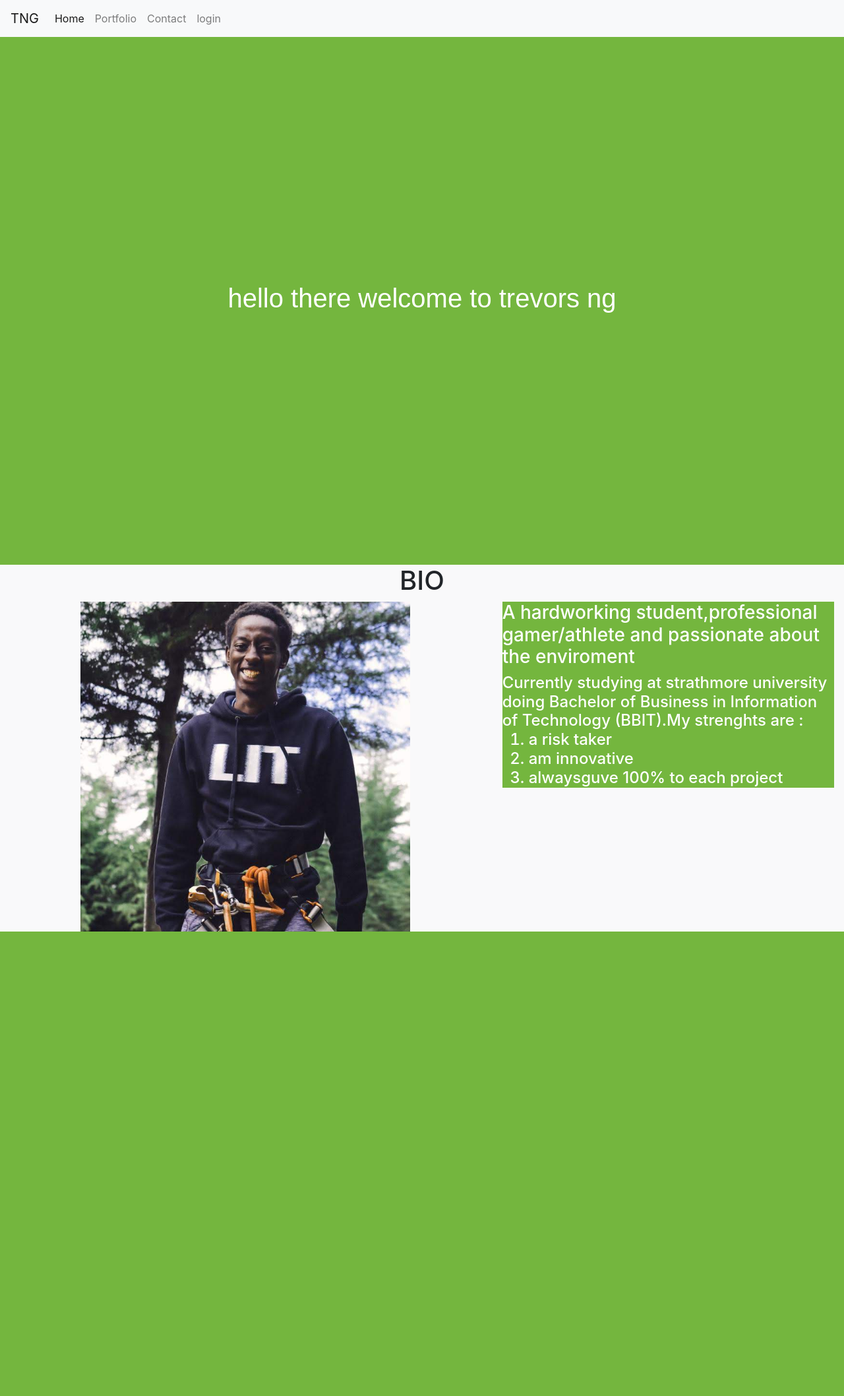
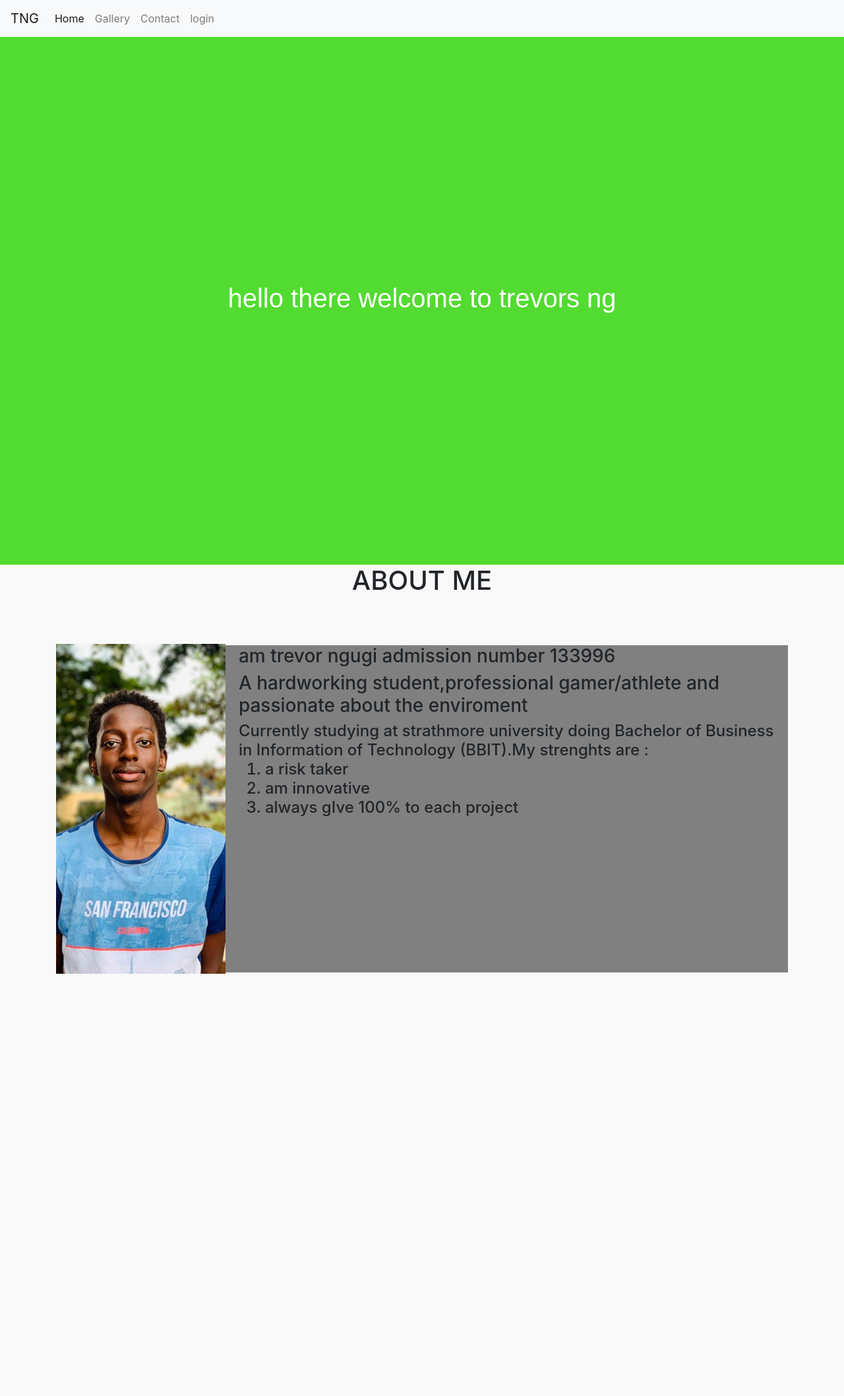
Before and after one commit to trevor-ngugi/blog, a PHP site: page / in a window 1280 px wide. Shown: the whole page at 66% size. Before the commit the page ends 1412 px from the top, so only its background shows below. Run offline with PHP 8.4, Linux system fonts and the light colour scheme; some libraries are stand-ins or nearby versions.

Commit message:
edit home page

```diff
--- a/header.php
+++ b/header.php
@@ -37,7 +37,7 @@ session_start();
                     <a class="nav-link" href="index.php">Home <span class="sr-only">(current)</span></a>
                 </li>
                 <li class="nav-item">
-                    <a class="nav-link" href="portfolio.php">Portfolio</a>
+                    <a class="nav-link" href="portfolio.php">Gallery</a>
                 </li>
                 <li class="nav-item">
                     <a class="nav-link" href="contact.php">Contact</a>
--- a/index.php
+++ b/index.php
@@ -22,23 +22,14 @@
     </div>
 
     <div class="bio-home">
-        <h1>BIO</h1>
+        <h1>ABOUT ME</h1>
     </div>
-
-    <!-- description -->
-    <div class="container-fluid">
-        <div class="description">
-
-            <div class="row">
-                <div class="col-sm-1 col-md-1 col-lg-1">
-
-                </div>
-                <div class="col-sm-1 col-md-12 col-lg-6">
-                    <img src="images/profile.jpg" alt="Girl in a jacket" width="100%" >
-
-                </div>
-                <div class="col-sm-1 col-md-12 col-lg-5">
-                    <div class="description2">
+    <div class="container">
+      <div class="image">
+        <img src="images/profile2.jpeg">
+      </div>
+      <div class="text">
+      <h3>am trevor ngugi  admission number 133996</h3>
                     <h3> A hardworking student,professional gamer/athlete and passionate about the enviroment</h3>
                     <h4>
                         Currently studying at strathmore university doing Bachelor of Business in Information of
@@ -47,14 +38,13 @@
                         <ol>
                             <li>a risk taker</li>
                             <li>am innovative</li>
-                            <li>alwaysguve 100% to each project</li>
+                            <li>always gIve 100% to each project</li>
                         </ol>
                     </h4>
-                    </div>
-                </div>
-            </div>
-        </div>
+      </div>
     </div>
+
+
     <script src="script/script.js"></script>
     <?php
     include_once'footer.php';
--- a/styles/style.css
+++ b/styles/style.css
@@ -8,11 +8,12 @@
 
 .bio-home{
     text-align: center;
+    padding-bottom: 5%;
 
 
 }
 .description2{
-    background-color: #74B63E ;
+    background-color: #52DB30;
     color: #ffff;
     /* display: inline-block; */
 }
@@ -32,7 +33,7 @@ img {
     /* 6FF136 */
     /* 74B63E */
     /* 52DB30 */
-    background-color: #74B63E ;
+    background-color: #52DB30;
     justify-content: center;
     display: flex;
     text-align: center;
@@ -46,3 +47,22 @@ img {
 *{
     box-sizing: border-box;
 }
+
+.container {
+    display: flex;
+    align-items: center;
+    justify-content: center;
+    padding-bottom: 50%;
+  }
+  img {
+    max-width: 100%
+  }
+  .image {
+    flex-basis: 40%
+  }
+  .text {
+    font-size: 20px;
+    padding-left: 20px;
+    padding-bottom: 220px;
+    background-color: grey;
+  }
```
